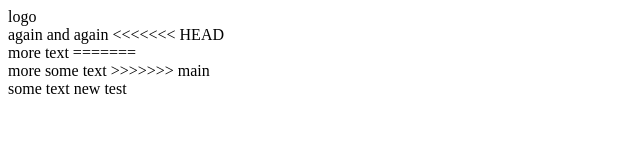
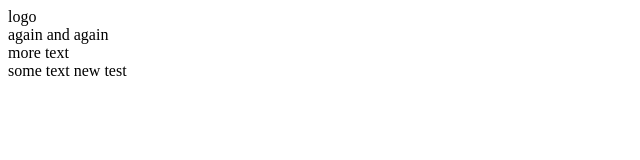
Before and after one commit to Danilyk/FE_test, a plain HTML site: page index.html in a window 1280 px wide. Shown: the whole page, without its empty margins (0-640 px from the left). Drawn offline with Linux system fonts and the light colour scheme.

Commit message:
commit conflict again

```diff
--- a/index.html
+++ b/index.html
@@ -10,13 +10,9 @@
 </div>
 again
     and again
-<<<<<<< HEAD
+
 <div class="footer1">
     more text
-=======
-<div class="footer2">
-    more some text
->>>>>>> main
 </div>
 <footer>
     some text
```
